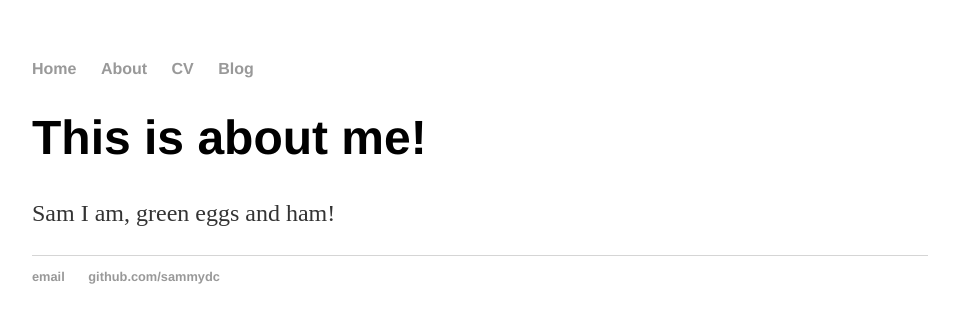
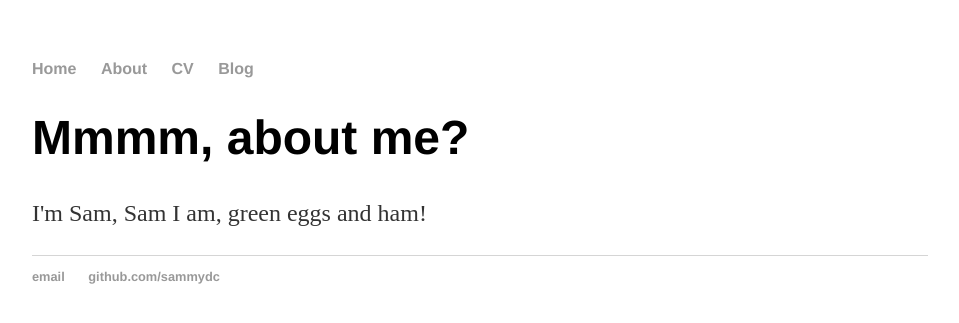
Before and after one commit to sammydc/sammydc.github.io, a Jekyll site: the page built from about/index.html, in a window 1280 px wide. Shown: the top 323 px of the page, without its empty margins (160-1119 px from the left). Built offline with Jekyll 4.4.1, drawn with Linux system fonts in a browser that asks for light colours.

Commit message:
modified cv and about

```diff
--- a/about/index.html
+++ b/about/index.html
@@ -3,6 +3,6 @@ layout: default
 title: Sam Dela Cruz Pages
 ---
 <div class="blurb">
-    <h1>This is about me!</h1>
-    <p>Sam I am, green eggs and ham!</p>
+    <h1>Mmmm, about me?</h1>
+    <p>I'm Sam, Sam I am, green eggs and ham!</p>
 </div><!-- /.blurb -->
--- a/cv/index.html
+++ b/cv/index.html
@@ -4,5 +4,5 @@ title: Sam Dela Cruz CV
 ---
 <div class="blurb">
 <h1>My CV!</h1>
-<p>to follow...</p>
+<p>is soo cool</p>
 </div><!-- /.blurb -->
```
